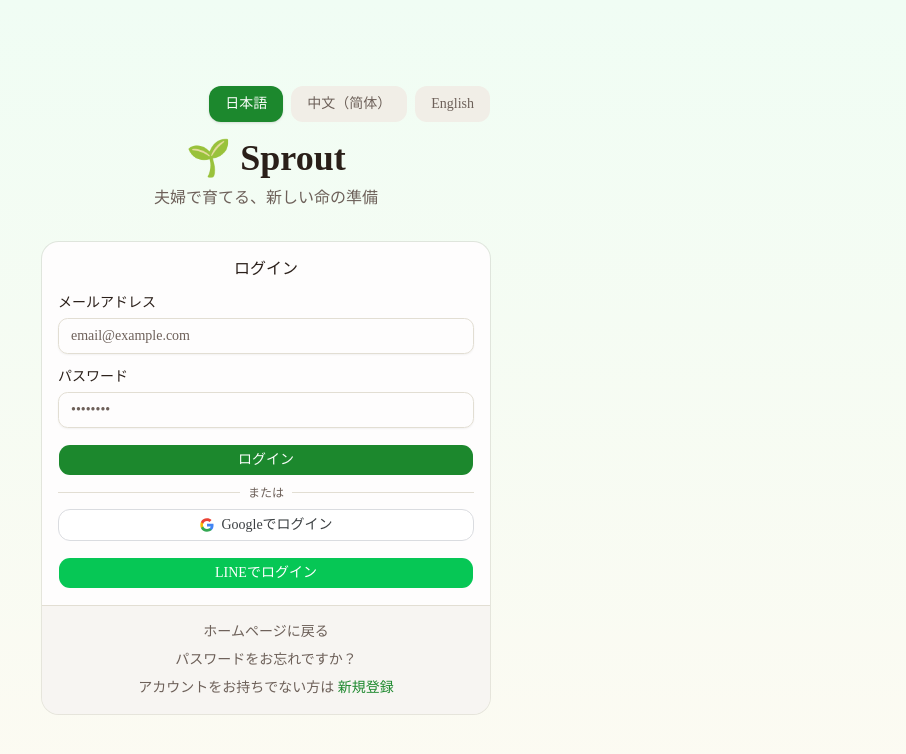
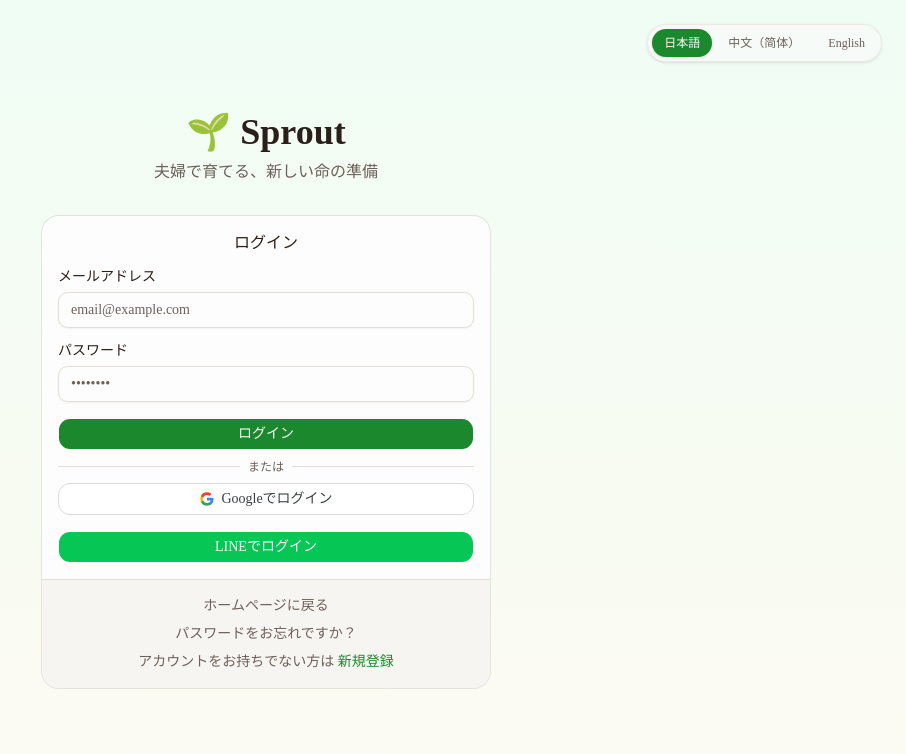
Before and after one commit to Toygaolingxiao/Sprout, a Next.js app: page /login in a window 1280 px wide. Shown: the top 754 px of the page, without its empty margins (374-1280 px from the left). Built offline with nearby package versions, Linux system fonts and the light colour scheme; no server answers.

Commit message:
release: v1.10.7

```diff
--- a/src/app/(auth)/layout.tsx
+++ b/src/app/(auth)/layout.tsx
@@ -7,11 +7,11 @@
   const tagline = serverT(locale, 'authLayout.tagline');
 
   return (
-    <div className="flex min-h-screen items-center justify-center px-4" style={{ background: 'linear-gradient(to bottom, var(--theme-gradient-from), var(--theme-gradient-to))' }}>
+    <div className="relative flex min-h-screen items-center justify-center px-4" style={{ background: 'linear-gradient(to bottom, var(--theme-gradient-from), var(--theme-gradient-to))' }}>
+      <div className="absolute right-3 top-3 z-10 sm:right-6 sm:top-6">
+        <LanguageSwitcher variant="compact" />
+      </div>
       <div className="w-full max-w-md">
-        <div className="mb-4 flex justify-end">
-          <LanguageSwitcher />
-        </div>
         <div className="mb-8 text-center">
           <Link href="/" aria-label="Sprout home" className="inline-block">
             <h1 className="text-3xl sm:text-4xl font-bold hover:opacity-85 transition-opacity">🌱 Sprout</h1>
--- a/src/components/settings/language-switcher.tsx
+++ b/src/components/settings/language-switcher.tsx
@@ -3,10 +3,16 @@
 import { useTranslation } from '@/lib/i18n/context';
 import { useRouter } from 'next/navigation';
 import { LOCALE_LABELS, type Locale } from '@/lib/i18n';
+import { cn } from '@/lib/utils';
 
 const LOCALES = Object.entries(LOCALE_LABELS) as [Locale, string][];
 
-export function LanguageSwitcher() {
+interface LanguageSwitcherProps {
+  variant?: 'default' | 'compact';
+  className?: string;
+}
+
+export function LanguageSwitcher({ variant = 'default', className }: LanguageSwitcherProps) {
   const { locale, setLocale } = useTranslation();
   const router = useRouter();
 
@@ -16,18 +22,31 @@
     router.refresh();
   }
 
+  const compact = variant === 'compact';
+
   return (
-    <div className="flex gap-2 flex-wrap">
+    <div
+      className={cn(
+        compact
+          ? 'inline-flex flex-nowrap items-center gap-1 rounded-full border border-border/60 bg-background/70 p-1 shadow-sm backdrop-blur'
+          : 'flex gap-2 flex-wrap',
+        className,
+      )}
+    >
       {LOCALES.map(([key, label]) => (
         <button
           key={key}
           type="button"
           onClick={() => handleChange(key)}
-          className={`rounded-lg px-4 py-2 text-sm font-medium transition-all ${
+          className={cn(`font-medium transition-all ${
             locale === key
-              ? 'bg-primary text-primary-foreground shadow-sm'
-              : 'bg-muted text-muted-foreground hover:bg-muted/80'
-          }`}
+              ? compact
+                ? 'rounded-full bg-primary px-3 py-1.5 text-xs text-primary-foreground shadow-sm'
+                : 'rounded-lg bg-primary px-4 py-2 text-sm text-primary-foreground shadow-sm'
+              : compact
+                ? 'rounded-full px-3 py-1.5 text-xs text-muted-foreground hover:bg-background/80'
+                : 'rounded-lg bg-muted px-4 py-2 text-sm text-muted-foreground hover:bg-muted/80'
+          }`)}
         >
           {label}
         </button>
--- a/src/data/release-notes.ts
+++ b/src/data/release-notes.ts
@@ -1,6 +1,13 @@
-export const APP_VERSION = '1.10.6';
+export const APP_VERSION = '1.10.7';
 
 export const RELEASE_NOTES: { version: string; date: string; items: string[] }[] = [
+  {
+    version: '1.10.7',
+    date: '2026-04-30',
+    items: [
+      '認証画面の言語切替UIをコンパクト化、右上配置でロゴ周辺の余白を確保、ログイン画面の視覚バランスを改善',
+    ],
+  },
   {
     version: '1.10.6',
     date: '2026-04-30',
```
Also changed, not shown: 1 other file (tests, documents, lock files or other folders).
